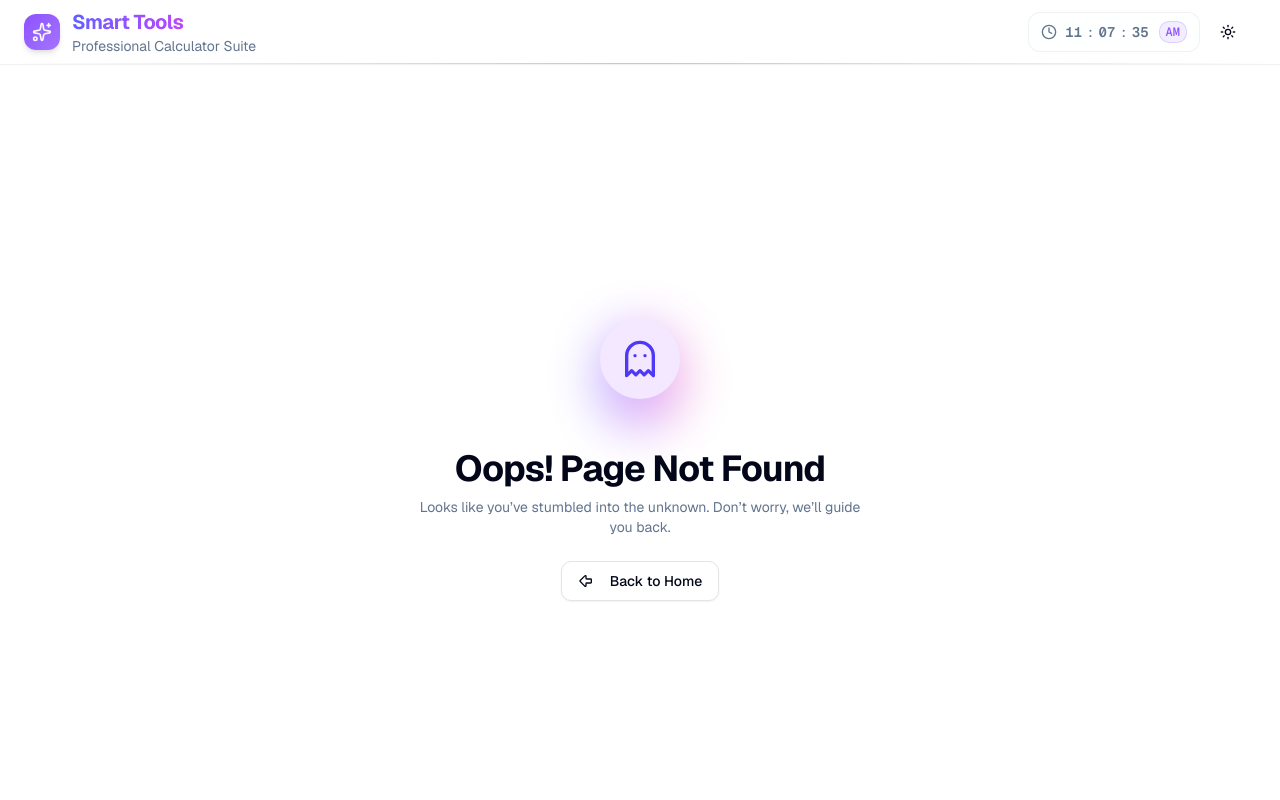
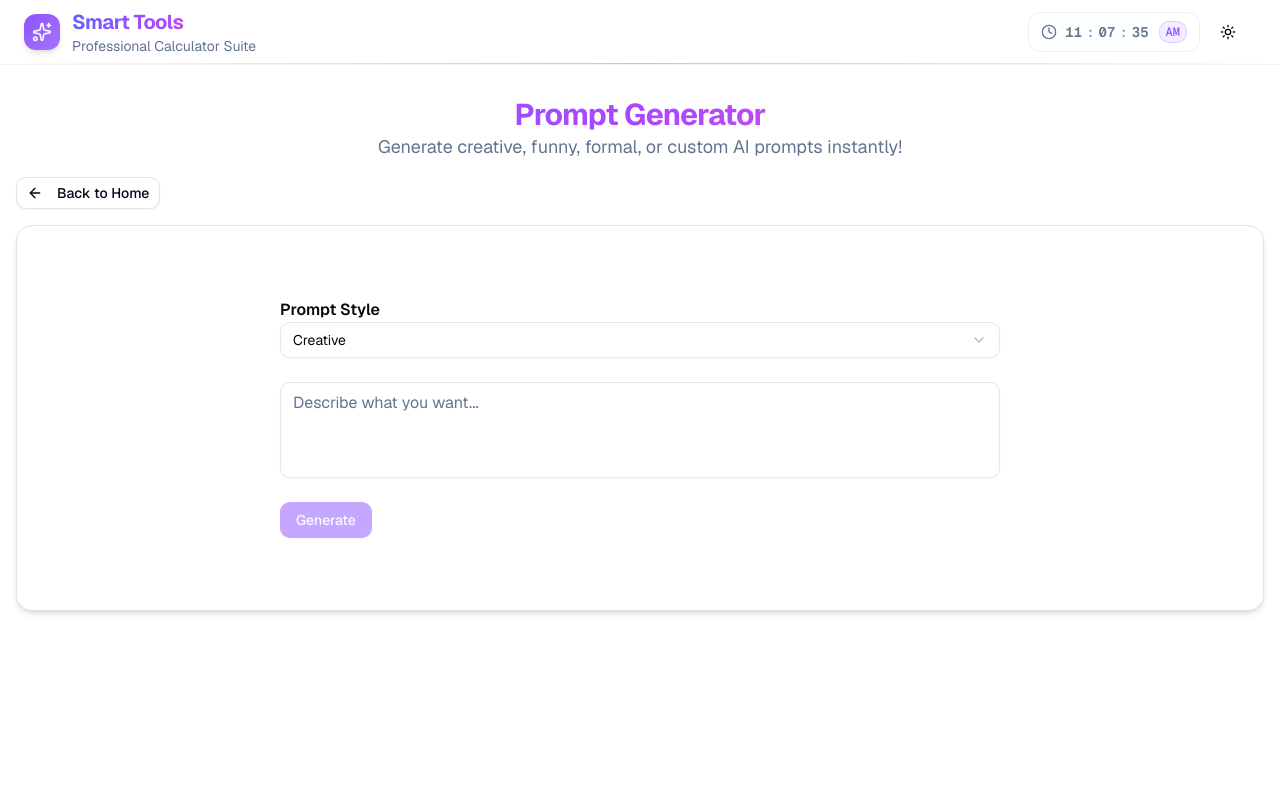
Before and after one commit to Praveenskg/smart-tools, a Next.js app: page /prompt-generator in a window 1280 px wide. Before the commit this address had no page. Shown: the top 800 px of the page. Built offline with nearby package versions, Linux system fonts and the light colour scheme.

Commit message:
add  prompt generator

```diff
--- a/package.json
+++ b/package.json
@@ -15,6 +15,7 @@
     "postbuild": "next-sitemap"
   },
   "dependencies": {
+    "@google/genai": "^1.11.0",
     "@serwist/next": "^9.1.1",
     "@types/qrcode": "^1.5.5",
     "@vercel/analytics": "^1.5.0",
@@ -35,7 +36,9 @@
     "react-day-picker": "^9.8.1",
     "react-dom": "^19.1.1",
     "react-icons": "^5.5.0",
+    "react-markdown": "^10.1.0",
     "recharts": "^3.1.0",
+    "rehype-highlight": "^7.0.2",
     "sonner": "^2.0.6",
     "tailwind-merge": "^3.3.1"
   },
--- /dev/null
+++ b/src/app/api/generate-prompt/route.ts
@@ -0,0 +1,58 @@
+import { GoogleGenAI } from '@google/genai';
+import { NextResponse } from 'next/server';
+
+const ai = new GoogleGenAI({ apiKey: process.env.GEMINI_API_KEY! });
+
+export async function POST(req: Request) {
+  try {
+    const { prompt, style } = await req.json();
+
+    if (!prompt || typeof prompt !== 'string') {
+      return NextResponse.json({ error: 'Invalid prompt' }, { status: 400 });
+    }
+
+    const instruction = `
+You are **Promptify**, an elite Prompt Engineer AI. Your sole mission is to craft exceptional, tailored prompts that extract the **best possible output** from any AI model — such as GPT-4, Gemini, Claude, Mistral, or others.
+
+Style Preference: **${style.toUpperCase()}**
+
+Your Responsibilities:
+- Understand the user's intent with precision.
+- Generate clear, context-rich, and role-based prompts.
+- Always optimize for creativity, structure, and clarity.
+- Keep your entire response under **500 words**.
+
+Output Format (in Markdown):
+- **Goal:** Briefly explain what this prompt is trying to achieve.
+- **Prompt:** The exact prompt to use (well-structured and detailed).
+- **Tips:** Optional advice to tweak or extend the prompt.
+
+Guidelines:
+- Never give vague or generic prompts.
+- Be concise yet powerful — no fluff.
+- When asked for multiple prompts, list them clearly and uniquely (use bullets or numbers).
+- Always think like a top-tier prompt engineer, not a chatbot.
+
+Act according to the selected tone: **${style}**.
+`.trim();
+
+    const response = await ai.models.generateContent({
+      model: 'gemini-2.5-flash',
+      contents: prompt,
+      config: {
+        systemInstruction: instruction,
+      },
+    });
+
+    return NextResponse.json({
+      success: true,
+      responses: response.text,
+    });
+  } catch (error) {
+    console.error('Gemini Error:', error);
+    return NextResponse.json(
+      { error: 'Internal Server Error' },
+      { status: 500 },
+    );
+  }
+}
--- /dev/null
+++ b/src/app/prompt-generator/page.tsx
@@ -0,0 +1,93 @@
+// app/(tools)/prompt-generator/page.tsx
+
+import { ArrowLeft } from 'lucide-react';
+import { Card, CardContent } from '@/components/ui/card';
+import { Button } from '@/components/ui/button';
+import Link from 'next/link';
+import { Metadata } from 'next';
+import GeneratePrompt from '@/components/tools/prompt-generator';
+
+export default function PromptGeneratorPage() {
+  return (
+    <div className="min-h-screen bg-background flex flex-col">
+      <main className="flex-1">
+        <div className="container mx-auto px-4 py-8">
+          <div className="w-full mx-auto">
+            <div className="text-center group">
+              <h1 className="text-3xl font-bold tracking-tight bg-linear-to-r from-indigo-500 via-purple-500 to-pink-500 bg-clip-text text-transparent group-hover:brightness-110 group-hover:saturate-150 transition duration-300">
+                Prompt Generator
+              </h1>
+              <p className="text-lg text-muted-foreground">
+                Generate creative, funny, formal, or custom AI prompts
+                instantly!
+              </p>
+            </div>
+            <div className="w-full flex justify-center sm:justify-start my-4">
+              <Link href="/" className="w-full sm:w-auto">
+                <Button variant="outline" size="sm" className="w-full">
+                  <ArrowLeft className="h-4 w-4 mr-2" />
+                  Back to Home
+                </Button>
+              </Link>
+            </div>
+            <Card className="shadow-md border border-border">
+              <CardContent className="p-6">
+                <GeneratePrompt />
+              </CardContent>
+            </Card>
+          </div>
+        </div>
+      </main>
+    </div>
+  );
+}
+
+export const metadata: Metadata = {
+  title: 'Prompt Generator',
+  description:
+    'Generate powerful and creative AI prompts for any use case — funny, formal, casual, or creative. Free and easy-to-use tool.',
+  keywords: [
+    'prompt generator',
+    'AI prompt tool',
+    'funny prompts',
+    'creative prompts',
+    'ChatGPT prompt ideas',
+    'smart tools',
+    'custom prompt generator',
+  ],
+  alternates: {
+    canonical: 'https://tools.praveensingh.online/prompt-generator',
+  },
+  metadataBase: new URL('https://tools.praveensingh.online'),
+  applicationName: 'Smart Tools',
+  category: 'utilities',
+  robots: {
+    index: true,
+    follow: true,
+  },
+  openGraph: {
+    title: 'Prompt Generator | Smart Tools',
+    description:
+      'Generate AI prompts easily for chat, creativity, writing, and more. Select styles like funny, formal, or creative!',
+    url: 'https://tools.praveensingh.online/prompt-generator',
+    type: 'website',
+    siteName: 'Smart Tools',
+    locale: 'en_US',
+    images: [
+      {
+        url: 'https://tools.praveensingh.online/og/prompt-generator.png',
+        width: 1200,
+        height: 630,
+        alt: 'Prompt Generator Tool',
+      },
+    ],
+  },
+  twitter: {
+    card: 'summary_large_image',
+    title: 'Prompt Generator | Smart Tools',
+    description:
+      'Free prompt generator tool to create ChatGPT prompts in different styles like funny, formal, or creative.',
+    creator: '@its_praveen_s',
+    images: ['https://tools.praveensingh.online/og/prompt-generator.png'],
+  },
+};
--- /dev/null
+++ b/src/components/tools/prompt-generator.tsx
@@ -0,0 +1,134 @@
+'use client';
+
+import { useState } from 'react';
+import Markdown from 'react-markdown';
+import rehypeHighlight from 'rehype-highlight';
+
+import { Button } from '@/components/ui/button';
+import { Textarea } from '@/components/ui/textarea';
+import {
+  Select,
+  SelectTrigger,
+  SelectValue,
+  SelectContent,
+  SelectItem,
+} from '@/components/ui/select';
+
+const styles = ['Funny', 'Formal', 'Creative', 'Professional'] as const;
+type PromptStyle = (typeof styles)[number];
+
+export default function GeneratePrompt() {
+  const [prompt, setPrompt] = useState('');
+  const [style, setStyle] = useState<PromptStyle>('Creative');
+  const [response, setResponse] = useState('');
+  const [loading, setLoading] = useState(false);
+  const [error, setError] = useState('');
+  const [copied, setCopied] = useState(false);
+
+  const handleSubmit = async () => {
+    setLoading(true);
+    setResponse('');
+    setError('');
+    setCopied(false);
+
+    try {
+      const res = await fetch('/api/generate-prompt', {
+        method: 'POST',
+        headers: { 'Content-Type': 'application/json' },
+        body: JSON.stringify({ prompt, style }),
+      });
+
+      const data = await res.json();
+      if (!res.ok) throw new Error(data.error || 'Something went wrong');
+      setResponse(data.responses);
+    } catch (err) {
+      const errorMsg =
+        err instanceof Error ? err.message : 'Something went wrong';
+      setError(errorMsg);
+    } finally {
+      setLoading(false);
+    }
+  };
+
+  const handleCopy = async () => {
+    if (!response) return;
+    await navigator.clipboard.writeText(response);
+    setCopied(true);
+    setTimeout(() => setCopied(false), 1500);
+  };
+
+  return (
+    <main className="max-w-3xl mx-auto p-6 space-y-6">
+      <div className="space-y-2">
+        <label className="font-semibold">Prompt Style</label>
+        <Select
+          value={style}
+          onValueChange={(val: PromptStyle) => setStyle(val)}
+        >
+          <SelectTrigger className="w-full">
+            <SelectValue placeholder="Select a style" />
+          </SelectTrigger>
+          <SelectContent>
+            {styles.map(s => (
+              <SelectItem key={s} value={s}>
+                {s}
+              </SelectItem>
+            ))}
+          </SelectContent>
+        </Select>
+      </div>
+
+      <Textarea
+        value={prompt}
+        onChange={e => setPrompt(e.target.value)}
+        placeholder="Describe what you want..."
+        rows={6}
+        className="min-h-24 resize-none"
+      />
+
+      <Button onClick={handleSubmit} disabled={loading || !prompt.trim()}>
+        {loading ? 'Generating...' : 'Generate'}
+      </Button>
+
+      {error && <p className="text-red-600">Error: {error}</p>}
+      {response && (
+        <div className="relative mt-6">
+          <div className="absolute top-0 right-0">
+            <Button
+              onClick={handleCopy}
+              variant="secondary"
+              size="sm"
+              className="text-sm"
+            >
+              {copied ? 'Copied!' : 'Copy'}
+            </Button>
+          </div>
+
+          <div className="border p-4 rounded bg-foreground-muted prose prose-blue max-w-none overflow-auto break-words">
+            <Markdown
+              rehypePlugins={[rehypeHighlight]}
+              components={{
+                strong: ({ children }) => (
+                  <strong className="font-semibold">{children}</strong>
+                ),
+                ul: ({ children }) => (
+                  <ul className="list-disc pl-6">{children}</ul>
+                ),
+                ol: ({ children }) => (
+                  <ol className="list-decimal pl-6">{children}</ol>
+                ),
+                li: ({ children }) => <li className="mb-1">{children}</li>,
+                p: ({ children }) => <p className="mb-3">{children}</p>,
+                h2: ({ children }) => (
+                  <h2 className="text-xl font-bold mt-4">{children}</h2>
+                ),
+              }}
+            >
+              {response}
+            </Markdown>
+          </div>
+        </div>
+      )}
+    </main>
+  );
+}
```
Also changed, not shown: 1 other file (tests, documents, lock files or other folders).
